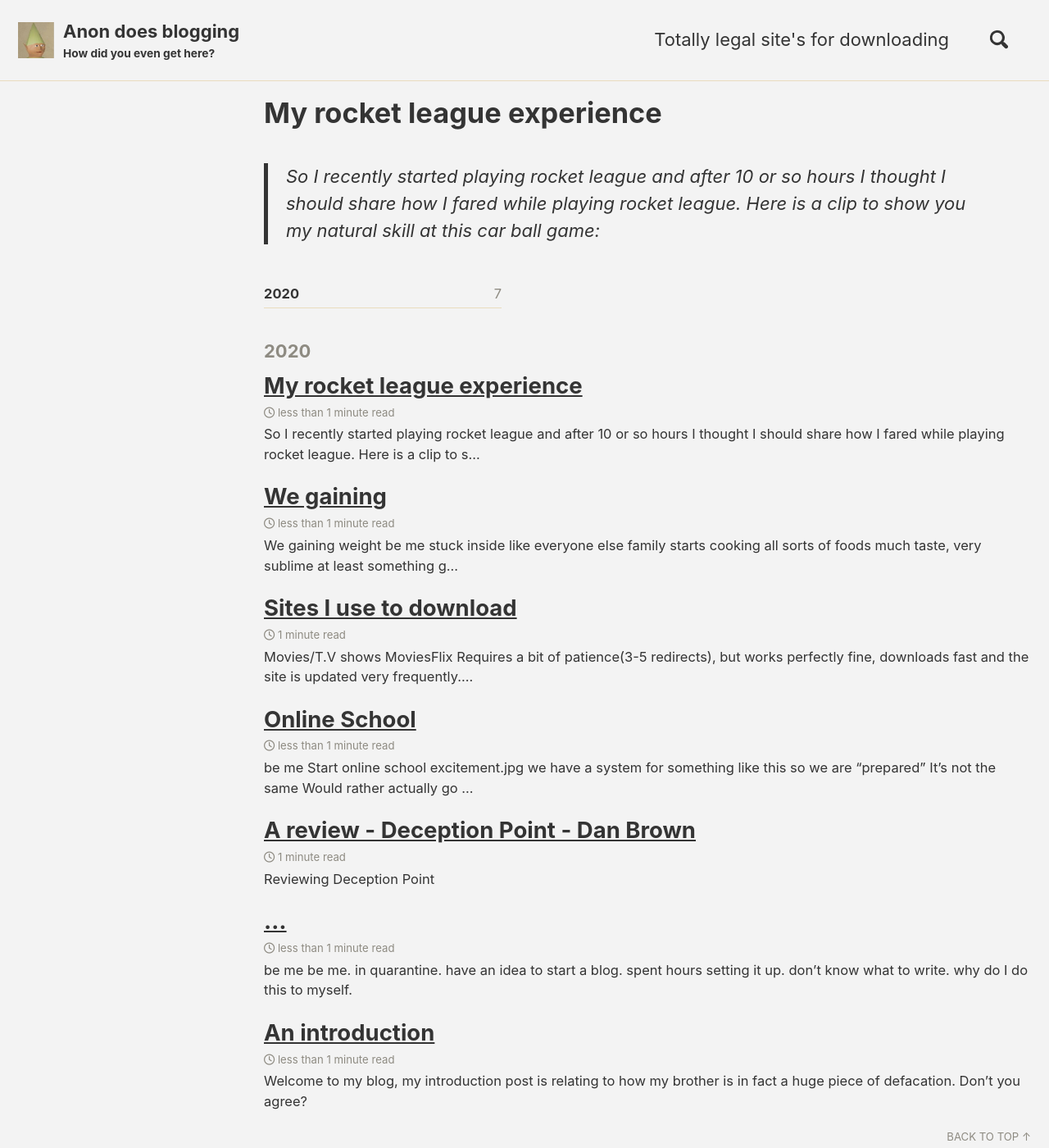
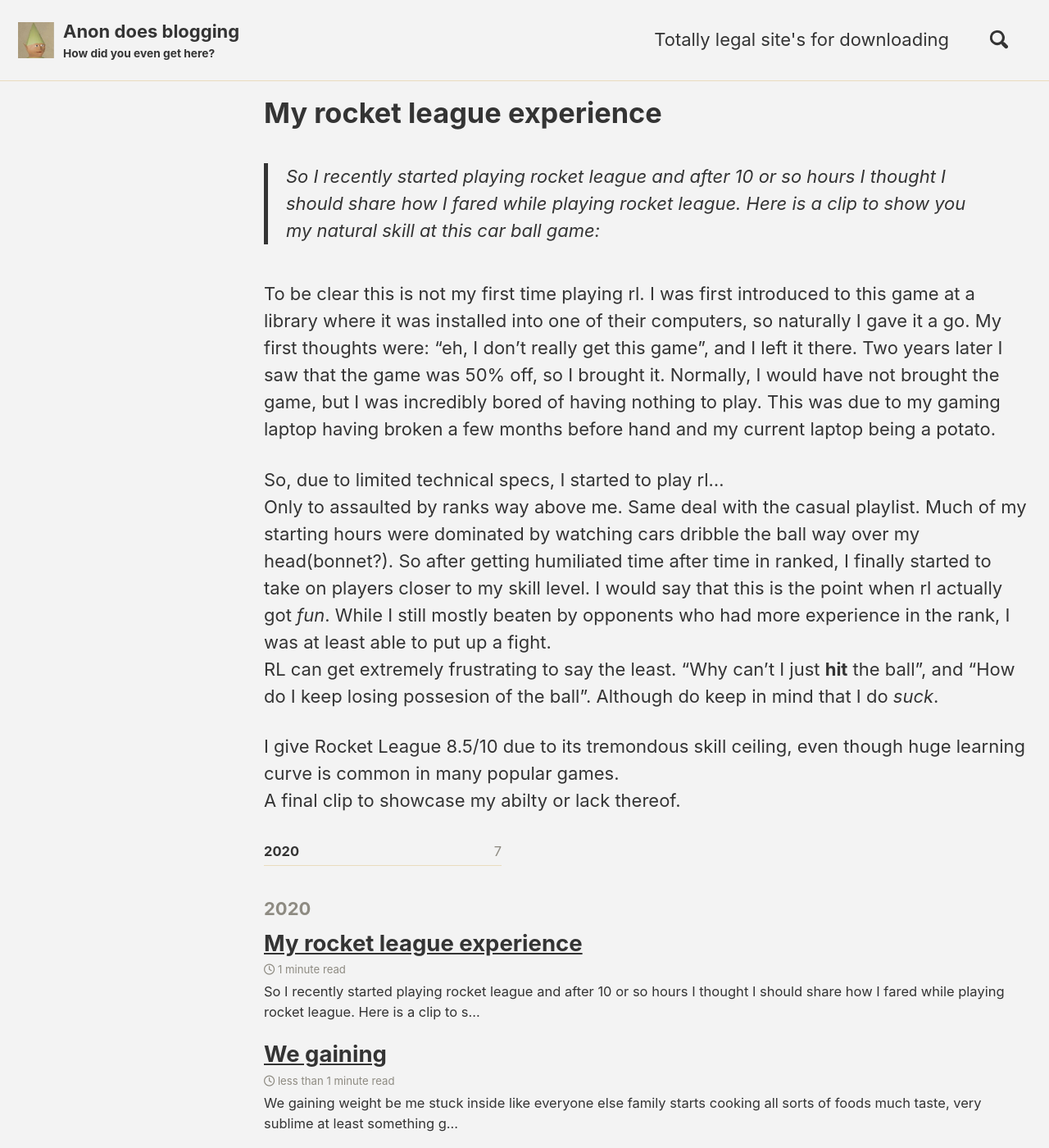
Before and after one commit to memerman420/minimalmistakesite, a Jekyll site: the page built from sitedocs/_posts/2020-04-23-myrocketleagueexperience.md, in a window 1280 px wide and 1400 px high. Shown: the whole window at 82% size. Built offline with Jekyll 4.4.1, drawn with Linux system fonts in a browser that asks for light colours; cached includes are drawn as plain includes; nearby versions of some CDN libraries.

Commit message:
Update 2020-04-23-myrocketleagueexperience.md

```diff
--- a/sitedocs/_posts/2020-04-23-myrocketleagueexperience.md
+++ b/sitedocs/_posts/2020-04-23-myrocketleagueexperience.md
@@ -9,3 +9,12 @@ classes: wide
 auth_profile: false
 ---
 > So I recently started playing rocket league and after 10 or so hours I thought I should share how I fared while playing rocket league. Here is a clip to show you my natural skill at this car ball game:
+
+To be clear this is not my first time playing rl. I was first introduced to this game at a library where it was installed into one of their computers, so naturally I gave it a go. My first thoughts were: "eh, I don't really get this game", and I left it there. Two years later I saw that the game was 50% off, so I brought it. Normally, I would have not brought the game, but I was incredibly bored of having nothing to play. This was due to my gaming laptop having broken a few months before hand and my current laptop being a potato.
+
+So, due to limited technical specs, I started to play rl...
+Only to assaulted by ranks way above me. Same deal with the casual playlist. Much of my starting hours were dominated by watching cars dribble the ball way over my head(bonnet?). So after getting humiliated time after time in ranked, I finally started to take on players closer to my skill level. I would say that this is the point when rl actually got *fun*. While I still mostly beaten by opponents who had more experience in the rank, I was at least able to put up a fight.
+RL can get extremely frustrating to say the least. "Why can't I just **hit** the ball", and "How do I keep losing possesion of the ball". Although do keep in mind that I do *suck*.
+
+I give Rocket League 8.5/10 due to its tremondous skill ceiling, even though huge learning curve is common in many popular games.
+A final clip to showcase my abilty or lack thereof.
```
